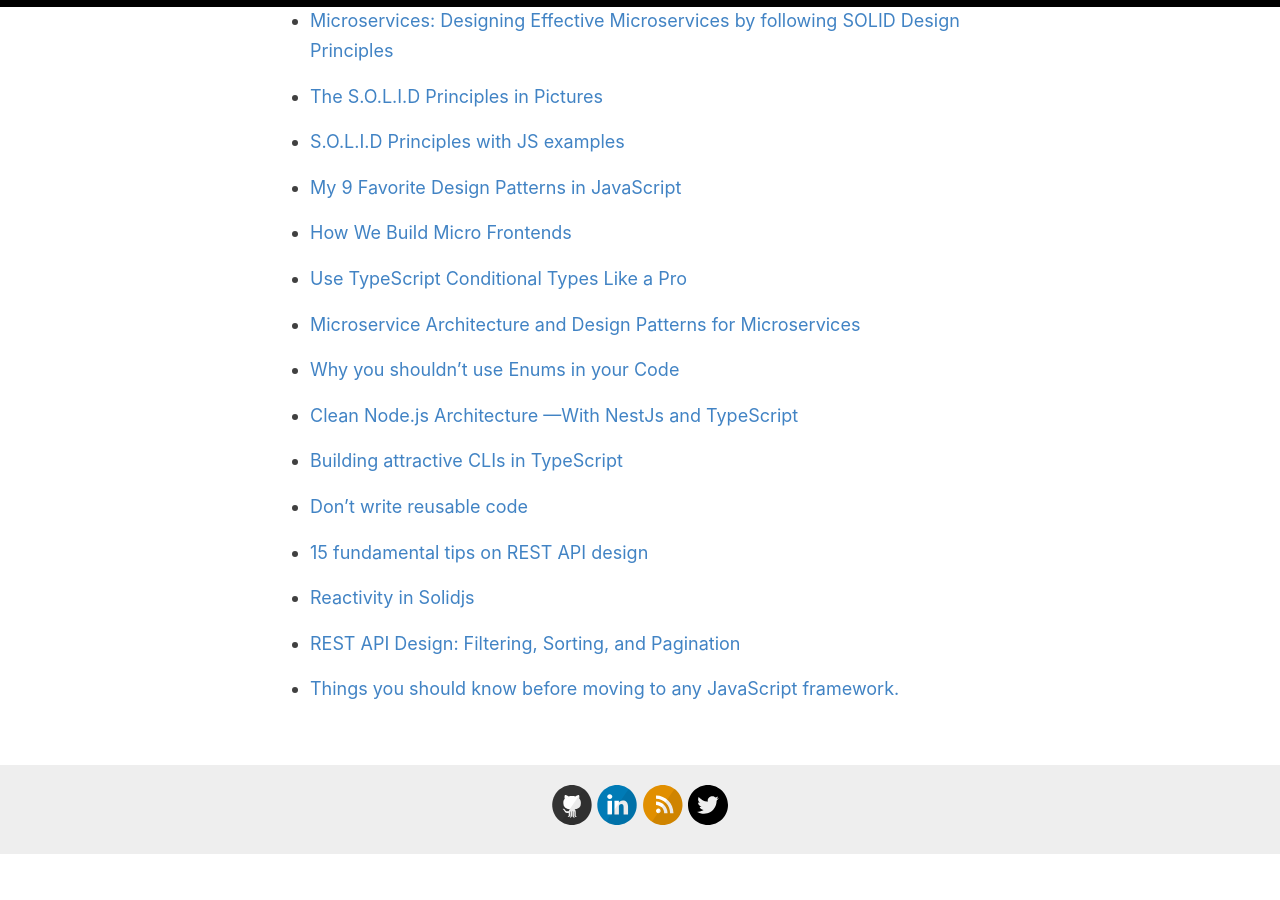
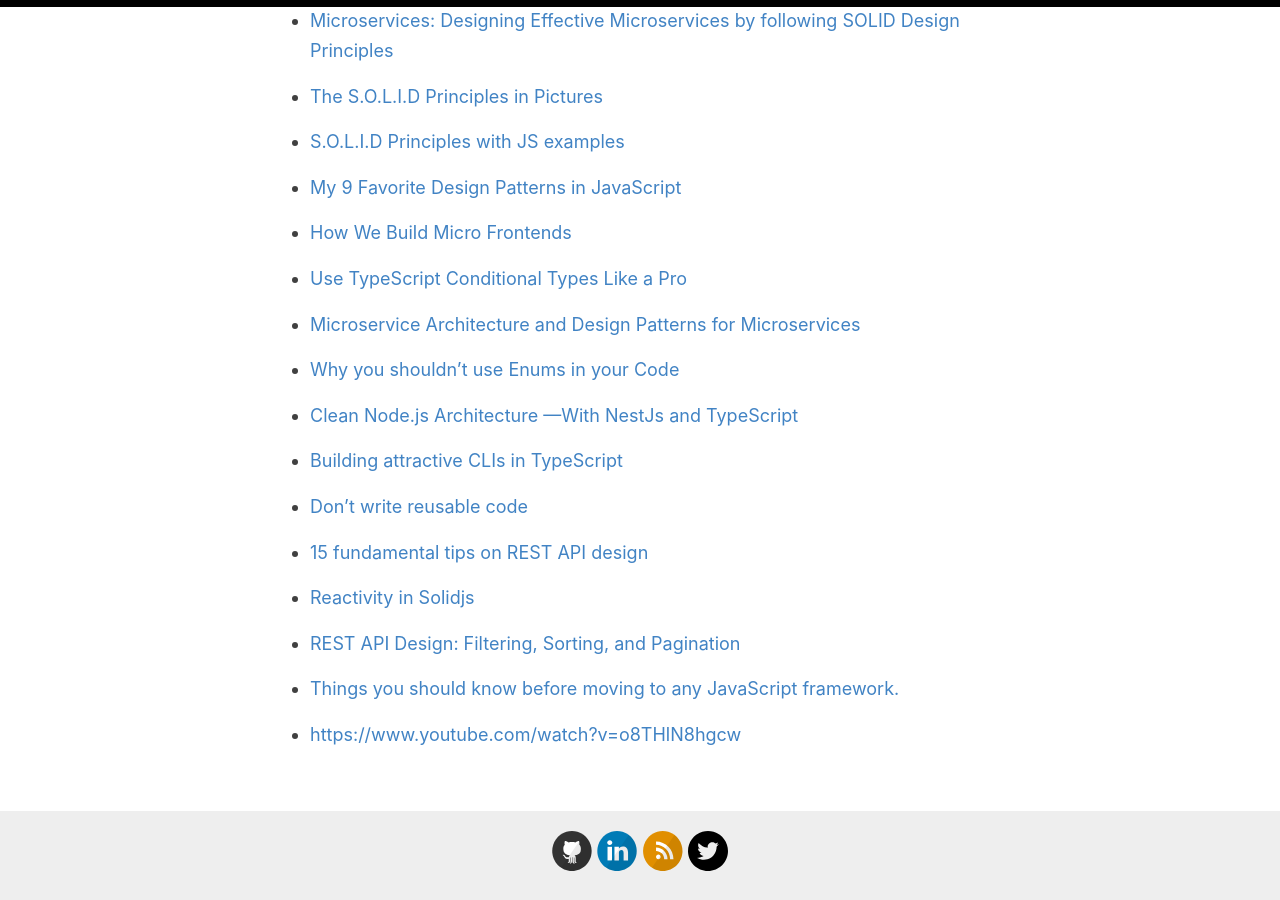
Before and after one commit to baijanathTharu/baijanathTharu.github.io, a Jekyll site: the page built from _pages/readings.md, in a window 1280 px wide and 900 px high, scrolled down 2216 px. Built offline with Jekyll 4.4.1, drawn with Linux system fonts in a browser that asks for light colours; before the commit the page ends 3071 px from its top, so only the background shows below that; part of the change alters nothing that is shown.

Commit message:
Update readings.md

```diff
--- a/_pages/readings.md
+++ b/_pages/readings.md
@@ -117,3 +117,5 @@ This is the list of all the important posts that I think are worth reading.
 - [REST API Design: Filtering, Sorting, and Pagination](https://www.moesif.com/blog/technical/api-design/REST-API-Design-Filtering-Sorting-and-Pagination/)
 
 - [Things you should know before moving to any JavaScript framework.](https://vijaytembugade.medium.com/things-you-should-know-before-moving-to-any-javascript-framework-466f328f18b4)
+
+- [https://www.youtube.com/watch?v=o8THlN8hgcw](https://www.youtube.com/watch?v=o8THlN8hgcw)
```
